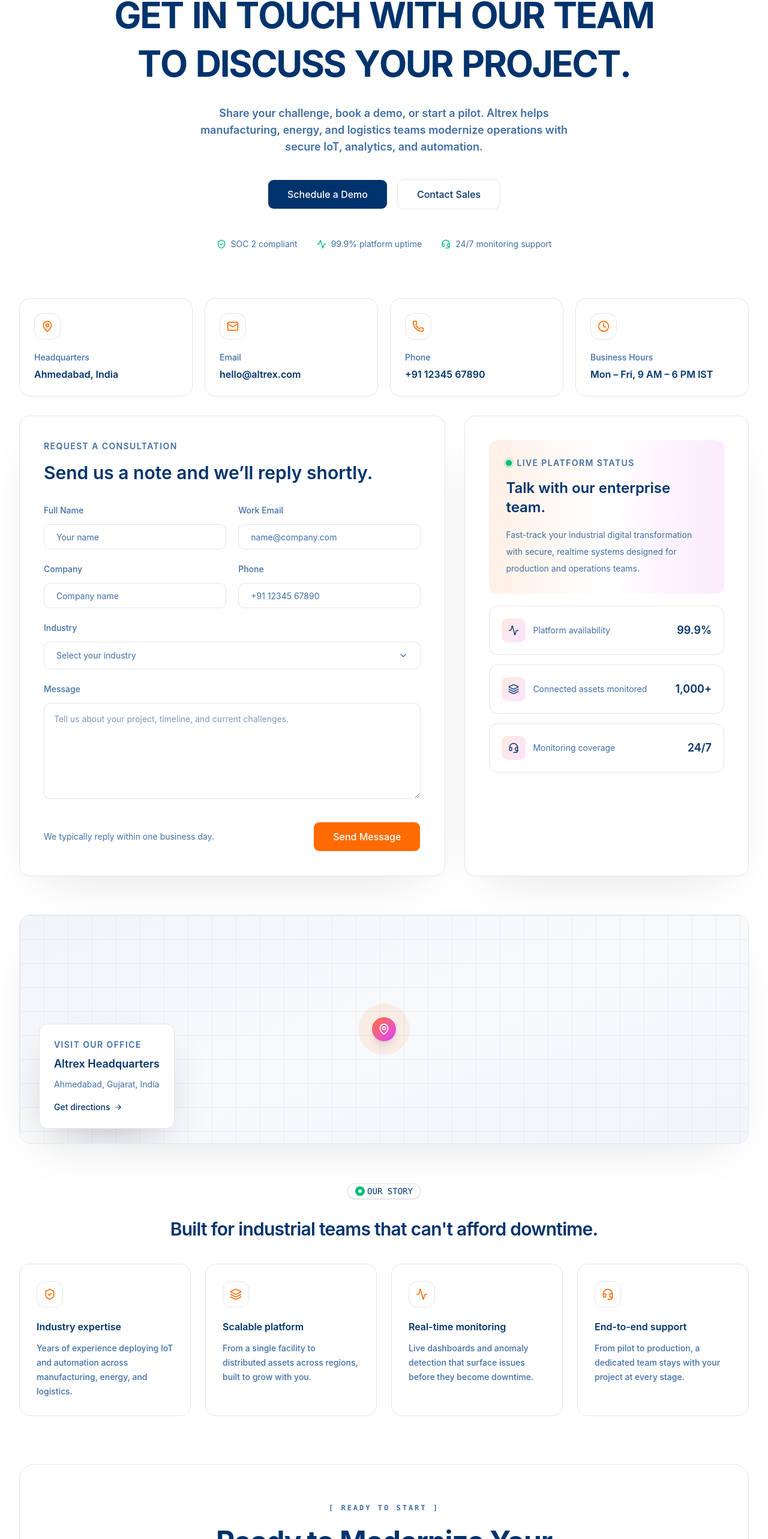
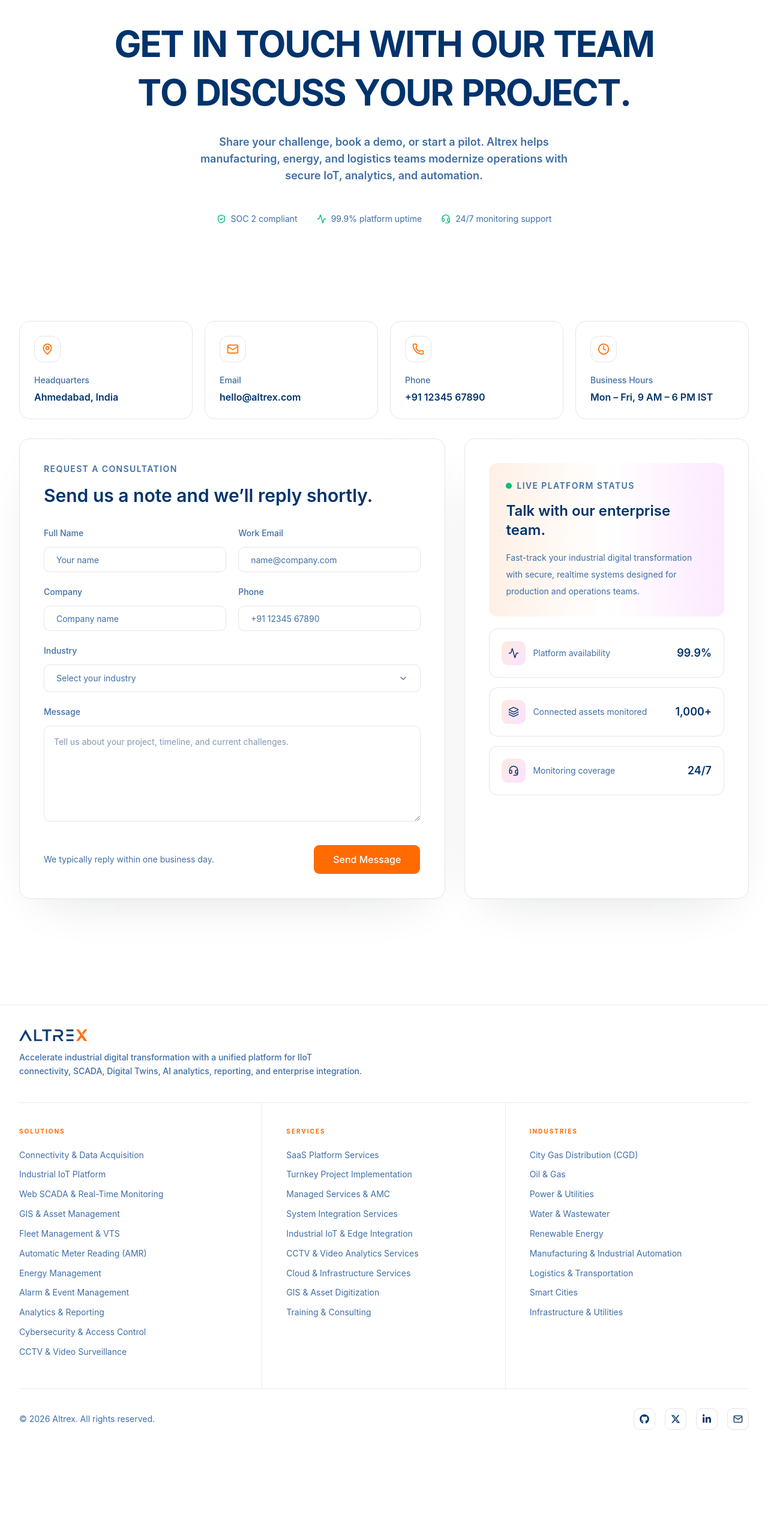
Before and after one commit to niravpatel161290/altrextech, a React (Vite) app: page /contact in a window 1280 px wide. Shown: the part 207-2773 px from the top of the page at 60% size. After the commit the page ends 2623 px from the top, so only its background shows below. Built offline with nearby package versions, Linux system fonts and the light colour scheme; a web font is replaced by a local one.

Commit message:
feat: replace motion div with Card component in CTASection for improved structure

```diff
--- a/src/components/CTASection.tsx
+++ b/src/components/CTASection.tsx
@@ -2,6 +2,7 @@
 import { motion, type Variants } from "framer-motion";
 import { ArrowRight } from "lucide-react";
 import { Button } from "./ui/button";
+import { Card } from "./ui/card";
 
 interface CTAData {
   title: string;
@@ -30,12 +31,8 @@
 }: CTAData) => {
   return (
     <section className="my-20">
-      <motion.div
-        initial="hidden"
-        whileInView="visible"
-        viewport={{ once: true, amount: 0.3 }}
-        variants={stagger}
-        className="mx-auto max-w-7xl px-6 lg:px-8 py-16 text-center border border-border rounded-4xl"
+      <Card
+        className="mx-auto max-w-7xl px-6 lg:px-8 py-16 text-center border border-border rounded-3xl"
       >
         <motion.p
           variants={fadeUp}
@@ -77,7 +74,7 @@
             </Button>
           </Link>
         </motion.div>
-      </motion.div>
+      </Card>
     </section>
   );
 };
--- a/src/pages/Contact.tsx
+++ b/src/pages/Contact.tsx
@@ -14,7 +14,6 @@
   Layers,
   ChevronDown,
 } from "lucide-react";
-//import { Badge } from "@/components/ui/badge";
 import { Button } from "@/components/ui/button";
 import { Input } from "@/components/ui/input";
 import CharReveal from "@/components/CharReveal";
@@ -112,7 +111,7 @@
     <div className="relative min-h-screen overflow-hidden bg-background text-foreground">
       {/* ---------------- Hero ---------------- */}
       <section>
-        <div className="mx-auto max-w-7xl px-6 lg:px-8 pt-28 pb-20">
+        <div className="mx-auto max-w-7xl px-6 lg:px-8 py-40">
           <motion.div
             initial="hidden"
             animate="visible"
@@ -154,24 +153,6 @@
               manufacturing, energy, and logistics teams modernize operations
               with secure IoT, analytics, and automation.
             </motion.p>
-
-            <motion.div
-              variants={fadeUpVariants}
-              initial="hidden"
-              animate="visible"
-              transition={{ delay: 1.4 }}
-              className="mt-10 flex flex-col items-center justify-center gap-4 sm:flex-row"
-            >
-              <Button className="bg-primary text-primary-foreground px-8 py-6 text-base hover:bg-accent cursor-pointer">
-                Schedule a Demo
-              </Button>
-              <Button
-                variant="outline"
-                className="px-8 py-6 text-base cursor-pointer"
-              >
-                Contact Sales
-              </Button>
-            </motion.div>
 
             <motion.div
               variants={fadeUpVariants}
@@ -455,121 +436,6 @@
             </div>
           </motion.aside>
         </motion.div>
-
-        {/* ---------------- Location / map ---------------- */}
-        <motion.div
-          initial="hidden"
-          whileInView="visible"
-          viewport={{ once: true, amount: 0.2 }}
-          variants={staggerContainer}
-          className="mt-16"
-        >
-          <motion.div
-            variants={fadeUpVariants}
-            className="relative overflow-hidden rounded-2xl border border-border shadow-[0_30px_80px_-40px_rgba(15,23,42,0.16)]"
-          >
-            <div className="relative h-[380px] w-full bg-gradient-to-br from-slate-100 via-slate-50 to-slate-100 dark:from-slate-900 dark:via-slate-950 dark:to-slate-900">
-              <div
-                className="absolute inset-0 opacity-[0.06]"
-                style={{
-                  backgroundImage:
-                    "linear-gradient(to right, currentColor 1px, transparent 1px), linear-gradient(to bottom, currentColor 1px, transparent 1px)",
-                  backgroundSize: "40px 40px",
-                }}
-              />
-              <div className="absolute left-1/2 top-1/2 -translate-x-1/2 -translate-y-1/2">
-                <span className="relative flex h-12 w-12 items-center justify-center">
-                  <span className="absolute inline-flex h-full w-full animate-ping rounded-full bg-orange-500/40" />
-                  <span className="relative flex h-10 w-10 items-center justify-center rounded-full bg-gradient-to-br from-orange-500 to-fuchsia-500 shadow-lg">
-                    <MapPin className="h-5 w-5 text-white" />
-                  </span>
-                </span>
-              </div>
-            </div>
-
-            <div className="absolute bottom-6 left-6 right-6 sm:left-8 sm:right-auto sm:max-w-sm">
-              <div className="rounded-xl border border-border bg-card/95 p-6 backdrop-blur-md shadow-[0_30px_80px_-30px_rgba(15,23,42,0.3)]">
-                <p className="text-sm font-semibold uppercase tracking-[0.1em] text-muted-foreground">
-                  Visit our office
-                </p>
-                <h3 className="mt-2 text-lg font-semibold text-foreground">
-                  Altrex Headquarters
-                </h3>
-                <p className="mt-2 text-sm leading-6 text-muted-foreground">
-                  Ahmedabad, Gujarat, India
-                </p>
-                <a
-                  href="https://maps.google.com/?q=Ahmedabad,India"
-                  target="_blank"
-                  rel="noopener noreferrer"
-                  className="mt-4 inline-flex items-center gap-1.5 text-sm font-medium text-foreground transition-opacity hover:opacity-70"
-                >
-                  Get directions
-                  <ArrowRight className="h-3.5 w-3.5" />
-                </a>
-              </div>
-            </div>
-          </motion.div>
-        </motion.div>
-
-        {/* ---------------- Why choose Altrex ---------------- */}
-        <motion.div
-          initial="hidden"
-          whileInView="visible"
-          viewport={{ once: true, amount: 0.2 }}
-          variants={staggerContainer}
-          className="my-16"
-        >
-          <motion.div variants={fadeUpVariants} className="mb-10 text-center">
-            {/* Badge */}
-            <motion.div
-              variants={fadeUpVariants}
-              initial="hidden"
-              animate="visible"
-            >
-              <SectionBadge
-                title="our story"
-                dot={true}
-                dotColor="bg-emerald-500"
-                className="mb-8"
-              />
-            </motion.div>
-            <h2 className="text-2xl font-semibold tracking-tight text-foreground sm:text-3xl">
-              Built for industrial teams that can't afford downtime.
-            </h2>
-          </motion.div>
-
-          <div className="grid gap-6 sm:grid-cols-2 lg:grid-cols-4">
-            {WHY_CHOOSE.map((item) => {
-              const Icon = item.icon;
-              return (
-                <motion.div
-                  key={item.title}
-                  variants={fadeUpVariants}
-                  className="rounded-2xl border border-border bg-card p-7"
-                >
-                  <div className="flex h-11 w-11 items-center justify-center rounded-xl border border-border text-accent">
-                    <Icon className="h-5 w-5" />
-                  </div>
-                  <h3 className="mt-5 text-base font-semibold text-foreground">
-                    {item.title}
-                  </h3>
-                  <p className="mt-3 text-sm leading-6 text-muted-foreground font-medium">
-                    {item.text}
-                  </p>
-                </motion.div>
-              );
-            })}
-          </div>
-        </motion.div>
-
-        {/* ---------------- CTA ---------------- */}
-        <CTASection
-            title="Ready to Modernize Your Operations?"
-            description="Talk to our team about a pilot program tailored to your site, fleet, or facility."
-            primaryButton={{ label: "Explore Solutions", href: "/solutions" }}
-            secondaryButton={{ label: "Schedule a Demo", href: "/contact" }}
-          />
       </div>
     </div>
   );
```
